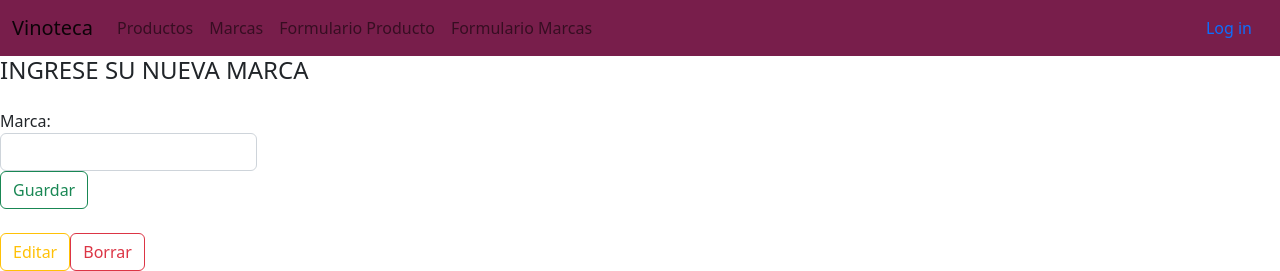
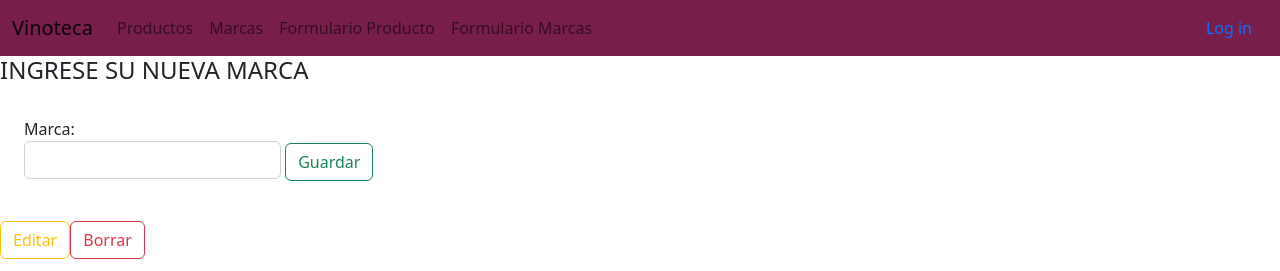
Before and after one commit to SelenaLucero/TPEspecial, a PHP site: page /formBrand in a window 1280 px wide. Shown: the top 271 px of the page. Run offline with PHP 8.4, Linux system fonts and the light colour scheme; tables that the repository leaves empty or names only in its code hold one stand-in row (values such as "Sample post"); data that the repository does not hold is empty.

Commit message:
acomode el form

```diff
--- a/app/controllers/prod.controller.php
+++ b/app/controllers/prod.controller.php
@@ -77,16 +77,18 @@ class ProdController
   public function UpdateBrand()
   {
 
-    $id_Marca = $_POST['id_Marca'];
-    $Marca = $_POST['Marca'];
+    $id_Marca = $_GET['id_Marca'];
+    $Marca = $_GET['Marca'];
 
     $this->brandmodel->updateBrandById($id_Marca,$Marca);
 
-    // $this->view->showUpdateBrand($id_Marca,$Marca);
-
-
   }
 
+  // public function showUpdate(){
+  //   $brands = $this->brandmodel->getAllBrands();
+
+  //   $this->view->showUpdateBrand($brands);
+  // }
 
 
   // productos
--- a/templates/formBrand.tpl
+++ b/templates/formBrand.tpl
@@ -2,15 +2,17 @@
 
 <h4  class="text-uppercase" class="fw-3-lighter" >Ingrese su nueva marca</h4>
 
-<form action="insertBrand" method="POST" class="my-4">
-    <div class="row">
+<form action="insertBrand" method="POST" class="p-4">
+    <div class="cow">
         <div class="col-9">
-            <div class="form-group">
-                   <label>Marca:<input name="Marca" type="text" class="form-control"></label>
-            </div>
+            <div class="mb-3">
+                <label>Marca: <input name="Marca" type="text" class="form-control"></label>
+                <button type="submit" class="btn btn-outline-success">Guardar</button>
+        </div>
         </div>
     </div>
-    <button type="submit" class="btn btn-outline-success">Guardar</button>
+
+
 </form>
 
 {include 'templates/showTableBrand.tpl'}
--- a/templates/updateBrand.tpl
+++ b/templates/formUpdateBrand.tpl
@@ -5,9 +5,7 @@
 <div class="row">
     <div class="col-9">
         <div class="form-group">
-        {foreach from= $brands item=$brand}
-            <option value="{$brand->id_Marca}">{$brand->Marca}</option>
-        {/foreach}
+
             <label>Marca: <input name="Marca" value= "Marca" type="text" class="form-control"></label>
             <input name="id_Marca" type="hidden" value= "id_Marca"type="text" class="form-control">
         </div>
--- a/templates/header.tpl
+++ b/templates/header.tpl
@@ -8,7 +8,8 @@
   <meta name="viewport" content="width=device-width, initial-scale=1.0">
   <link href="https://cdn.jsdelivr.net/npm/bootstrap@5.2.1/dist/css/bootstrap.min.css" rel="stylesheet"
     integrity="sha384-iYQeCzEYFbKjA/T2uDLTpkwGzCiq6soy8tYaI1GyVh/UjpbCx/TYkiZhlZB6+fzT" crossorigin="anonymous">
-  <link rel="stylesheet" href="style.css">
+
+    <link rel="stylesheet" href="style.css">
   <title>Vinoteca</title>
 </head>
 {* style= "background-image: url('img/vinotecahome.jpg')"; *}
--- a/templates/showTableBrand.tpl
+++ b/templates/showTableBrand.tpl
@@ -5,9 +5,11 @@
           <thead>
             <th>Marca</th>
           <tr>
-            <td scope="col">{$brand->Marca}</td>
-          </tr>
+            <td scope="cow">{$brand->Marca}</td>
+            <a href="updateBrand/{$brand->id_Marca}" class="btn btn-outline-warning">Editar</a>
+            <a href='deleteBrand/{$brand->id_Marca}' class='btn btn-outline-danger '>Borrar</a>
+            </tr>
     </thead>
-    <a href="updateBrand/{$brand->id_Marca}" class="btn btn-outline-warning">Editar</a>
-    <a href='deleteBrand/{$brand->id_Marca}' type='button' class='btn btn-outline-danger ml-auto'>Borrar</a>
-{/foreach}
+
+
+  {/foreach}
```
Also changed, not shown: app/views/view.php (+3 -4 lines), templates/formProd.tpl (+25 -14 lines), templates/showTableProd.tpl (+7 -2 lines).
